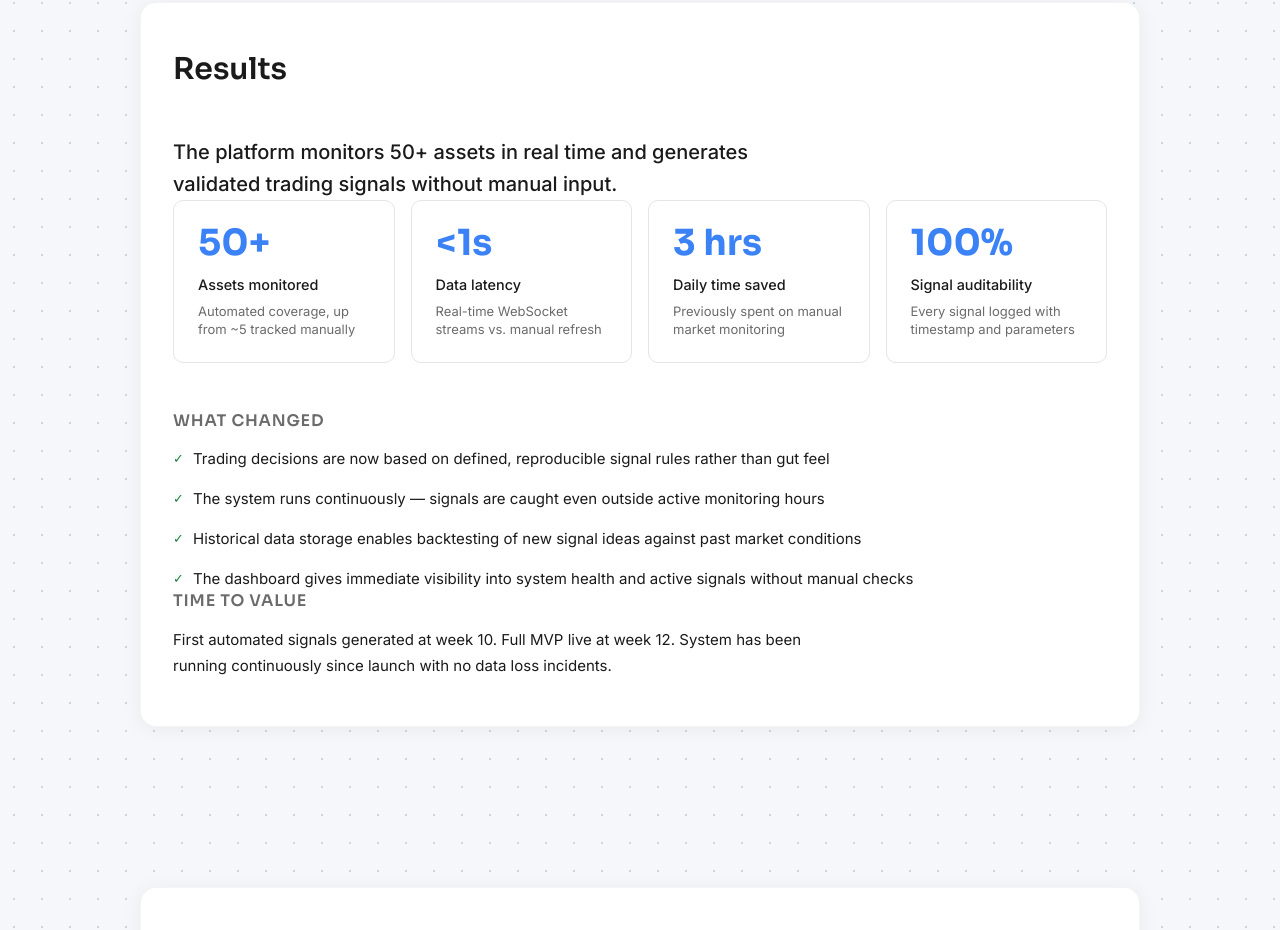
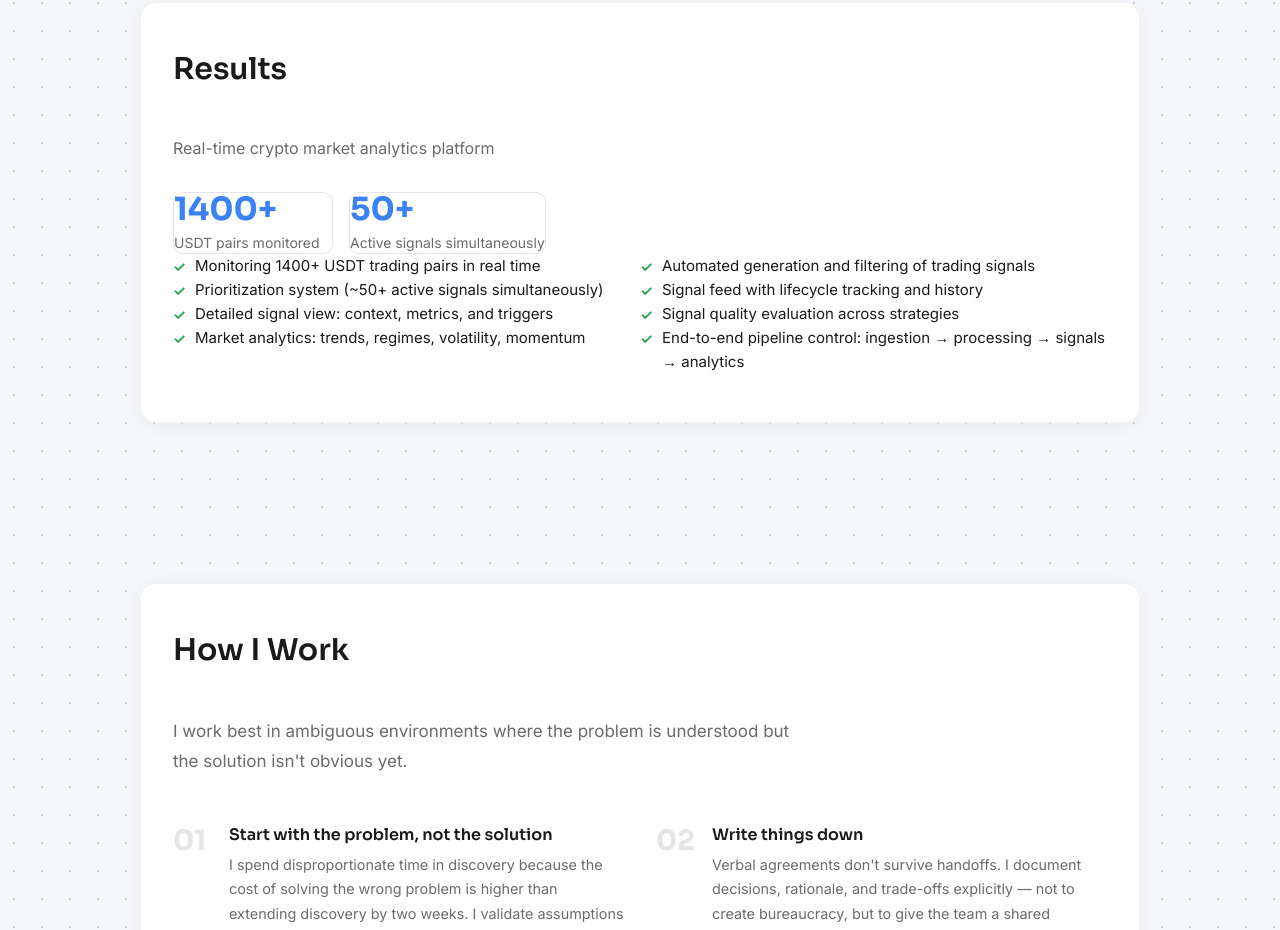
Before and after one commit to katerina-creator/portfolio, a React (Vite) app: page / in a window 1280 px wide. Shown: the part 9279-10209 px from the top of the page. Built offline with nearby package versions, Linux system fonts and the light colour scheme.

Commit message:
Update Results

```diff
--- a/src/components/sections/Results.css
+++ b/src/components/sections/Results.css
@@ -1,103 +1,79 @@
-.results__headline {
-  font-size: 1.25rem;
-  font-weight: 500;
-  color: var(--color-text);
-  max-width: 640px;
-  margin-bottom: var(--space-10);
-  line-height: 1.6;
+.results__subtitle {
+  font-size: 1rem;
+  color: var(--color-text-muted);
+  margin-bottom: var(--space-8);
+  line-height: 1.5;
 }
 
 .results__metrics {
-  display: grid;
-  grid-template-columns: repeat(4, 1fr);
+  display: flex;
   gap: var(--space-4);
-  margin-bottom: var(--space-12);
+  margin-bottom: var(--space-10);
+  flex-wrap: wrap;
 }
 
 .results__metric {
   background: #fff;
   border: 1px solid var(--color-border);
   border-radius: 10px;
-  padding: var(--space-6);
+  padding: var(--space-5) var(--space-6);
   display: flex;
   flex-direction: column;
   gap: var(--space-1);
+  min-width: 160px;
 }
 
 .results__metric-value {
   font-family: var(--font-display);
-  font-size: 2.25rem;
+  font-size: 2rem;
   font-weight: 700;
   color: var(--color-accent);
   line-height: 1;
-  margin-bottom: var(--space-2);
+  margin-bottom: var(--space-1);
 }
 
 .results__metric-label {
-  font-size: 0.9rem;
-  font-weight: 500;
-  color: var(--color-text);
-}
-
-.results__metric-detail {
-  font-size: 0.8125rem;
+  font-size: 0.875rem;
   color: var(--color-text-muted);
   line-height: 1.4;
 }
 
-.results__subheading {
-  font-size: 1rem;
-  margin-bottom: var(--space-4);
-  color: var(--color-text-muted);
-  text-transform: uppercase;
-  letter-spacing: 0.05em;
-  font-weight: 500;
+.results__list {
+  list-style: none;
+  padding: 0;
+  margin: 0;
+  display: grid;
+  grid-template-columns: 1fr 1fr;
+  gap: var(--space-3) var(--space-10);
 }
 
-.results__qualitative {
-  margin-bottom: var(--space-10);
-}
-
-.results__quotes {
-  display: flex;
-  flex-direction: column;
-  gap: var(--space-4);
-}
-
-.results__quote {
-  font-size: 1rem;
-  font-style: italic;
-  padding: var(--space-4) var(--space-6);
-  background: #fff;
-  border-left: 3px solid var(--color-accent);
-  border-radius: 0 6px 6px 0;
+.results__list-item {
+  position: relative;
+  padding-left: 1.375rem;
+  font-size: 0.9375rem;
   color: var(--color-text);
   line-height: 1.6;
 }
 
-.results__note {
-  font-size: 0.9375rem;
-  color: var(--color-text);
-  padding-left: 1.25rem;
-  position: relative;
-  line-height: 1.6;
-}
-
-.results__note::before {
+.results__list-item::before {
   content: '✓';
   position: absolute;
   left: 0;
-  color: #15803d;
-  font-size: 0.8rem;
+  color: #16a34a;
+  font-size: 0.875rem;
   top: 2px;
+  font-weight: 600;
 }
 
-.results__ttv-text {
-  font-size: 0.9375rem;
-  line-height: 1.7;
-  color: var(--color-text);
-  max-width: 680px;
+@media (max-width: 640px) {
+  .results__list {
+    grid-template-columns: 1fr;
+  }
+  .results__metrics {
+    flex-direction: column;
+  }
 }
+
 
 @media (max-width: 720px) {
   .results__metrics {
--- a/src/components/sections/Results.tsx
+++ b/src/components/sections/Results.tsx
@@ -7,33 +7,22 @@ export default function Results() {
   const { results } = t
   return (
     <Section id="results" title={results.sectionTitle} surface>
-      <p className="results__headline">{results.headline}</p>
+      <p className="results__subtitle">{results.subtitle}</p>
 
       <div className="results__metrics">
-        {results.quantitative.map((r) => (
-          <div key={r.label} className="results__metric">
-            <span className="results__metric-value">{r.value}</span>
-            <span className="results__metric-label">{r.label}</span>
-            <span className="results__metric-detail">{r.detail}</span>
+        {results.metrics.map((m) => (
+          <div key={m.label} className="results__metric">
+            <span className="results__metric-value">{m.value}</span>
+            <span className="results__metric-label">{m.label}</span>
           </div>
         ))}
       </div>
 
-      <div className="results__qualitative">
-        <h3 className="results__subheading">{results.teamSaidHeading}</h3>
-        <div className="results__quotes">
-          {results.qualitative.map((q, i) => (
-            <p key={i} className={q.startsWith('"') || q.startsWith('«') ? 'results__quote' : 'results__note'}>
-              {q}
-            </p>
-          ))}
-        </div>
-      </div>
-
-      <div className="results__ttv">
-        <h3 className="results__subheading">{results.timeToValueHeading}</h3>
-        <p className="results__ttv-text">{results.timeToValue}</p>
-      </div>
+      <ul className="results__list">
+        {results.items.map((item, i) => (
+          <li key={i} className="results__list-item">{item}</li>
+        ))}
+      </ul>
     </Section>
   )
 }
--- a/src/locales/en.ts
+++ b/src/locales/en.ts
@@ -228,22 +228,21 @@ export const en = {
 
   results: {
     sectionTitle: 'Results',
-    headline: 'The platform monitors 50+ assets in real time and generates validated trading signals without manual input.',
-    quantitative: [
-      { value: '50+', label: 'Assets monitored', detail: 'Automated coverage, up from ~5 tracked manually' },
-      { value: '<1s', label: 'Data latency', detail: 'Real-time WebSocket streams vs. manual refresh' },
-      { value: '3 hrs', label: 'Daily time saved', detail: 'Previously spent on manual market monitoring' },
-      { value: '100%', label: 'Signal auditability', detail: 'Every signal logged with timestamp and parameters' },
+    subtitle: 'Real-time crypto market analytics platform',
+    metrics: [
+      { value: '1400+', label: 'USDT pairs monitored' },
+      { value: '50+', label: 'Active signals simultaneously' },
     ],
-    teamSaidHeading: 'What changed',
-    qualitative: [
-      'Trading decisions are now based on defined, reproducible signal rules rather than gut feel',
-      'The system runs continuously — signals are caught even outside active monitoring hours',
-      'Historical data storage enables backtesting of new signal ideas against past market conditions',
-      'The dashboard gives immediate visibility into system health and active signals without manual checks',
+    items: [
+      'Monitoring 1400+ USDT trading pairs in real time',
+      'Automated generation and filtering of trading signals',
+      'Prioritization system (~50+ active signals simultaneously)',
+      'Signal feed with lifecycle tracking and history',
+      'Detailed signal view: context, metrics, and triggers',
+      'Signal quality evaluation across strategies',
+      'Market analytics: trends, regimes, volatility, momentum',
+      'End-to-end pipeline control: ingestion → processing → signals → analytics',
     ],
-    timeToValueHeading: 'Time to value',
-    timeToValue: 'First automated signals generated at week 10. Full MVP live at week 12. System has been running continuously since launch with no data loss incidents.',
   },
 
   howIWork: {
--- a/src/locales/ru.ts
+++ b/src/locales/ru.ts
@@ -218,21 +218,21 @@ export const ru = {
 
   results: {
     sectionTitle: 'Результаты',
-    headline: 'Система работает в реальном времени',
-    quantitative: [
-      { value: '50+', label: 'Активов', detail: '' },
-      { value: '<1с', label: 'Задержка', detail: '' },
-      { value: '3 часа', label: 'Экономия', detail: '' },
-      { value: '100%', label: 'Логирование', detail: '' },
+    subtitle: 'Платформа анализа крипторынка в реальном времени',
+    metrics: [
+      { value: '1400+', label: 'торговых пар USDT' },
+      { value: '50+', label: 'активных сигналов одновременно' },
     ],
-    teamSaidHeading: 'Что изменилось',
-    qualitative: [
-      'Автоматизация',
-      'Стабильность',
-      'Прозрачность',
+    items: [
+      'Мониторинг 1400+ торговых пар к USDT в реальном времени',
+      'Автоматическая генерация и фильтрация торговых сигналов',
+      'Система приоритизации (~50+ активных сигналов одновременно)',
+      'Лента сигналов с историей и жизненным циклом',
+      'Детализация сигналов: контекст, метрики, причины',
+      'Оценка качества сигналов по стратегиям',
+      'Аналитика рынка: тренды, режимы, волатильность, импульс',
+      'Контроль pipeline: ingestion → обработка → сигналы → аналитика',
     ],
-    timeToValueHeading: 'Срок',
-    timeToValue: '12 недель',
   },
 
   howIWork: {
```
